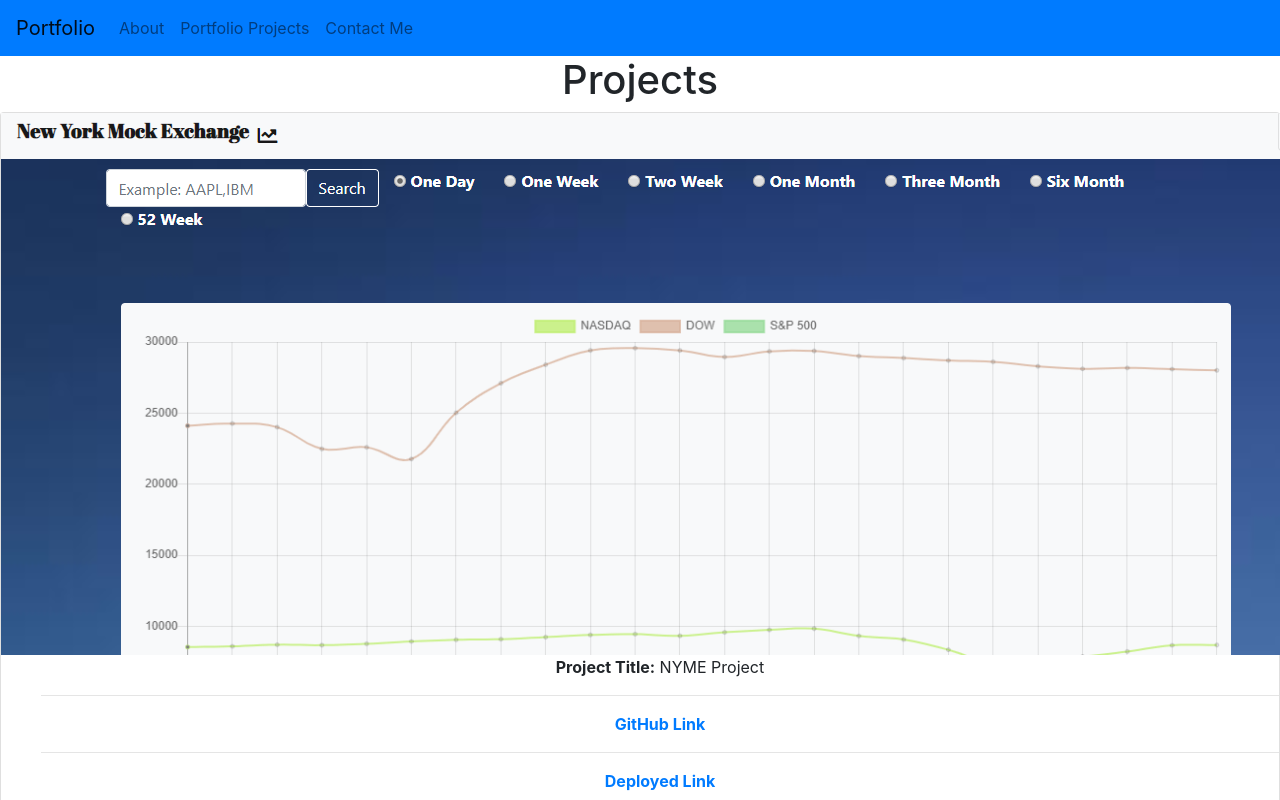
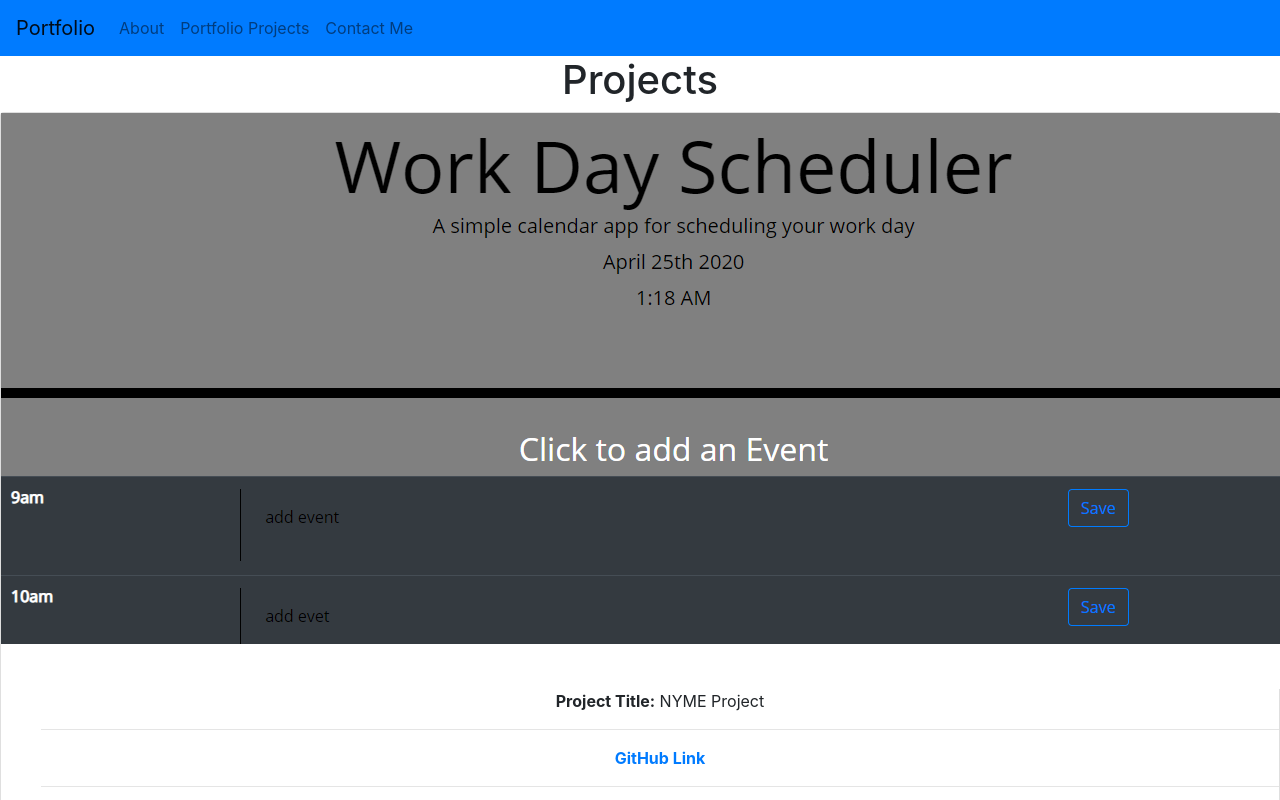
Before and after one commit to jben817/myportfolio, a React (Create React App) app: page /projects in a window 1280 px wide. Shown: the top 800 px of the page. Built offline with nearby package versions, Linux system fonts and the light colour scheme.

Commit message:
switch photo

```diff
--- a/src/components/Projects.js
+++ b/src/components/Projects.js
@@ -5,6 +5,8 @@
 import pic3 from "../portpics/NYME project photo.png"
 import pic4 from "../portpics/quiz screen cap.png"
 import pic5 from "../portpics/social streaming cap.png"
+import pic6 from "../portpics/day planner.png"
+
 
 
 
@@ -14,10 +16,10 @@
     <div>
       <h1>Projects</h1>
       <Thumbnail
-        deployedlink= ""
-        image={pic3}
+        deployedlink= "https://jben817.github.io/Homework5/"
+        image={pic6}
         title="NYME Project"
-        gitlink= ""
+        gitlink= "https://github.com/jben817/Homework5"
       />
        <Thumbnail
         deployedlink="https://jben817.github.io/Homework3/"
```
